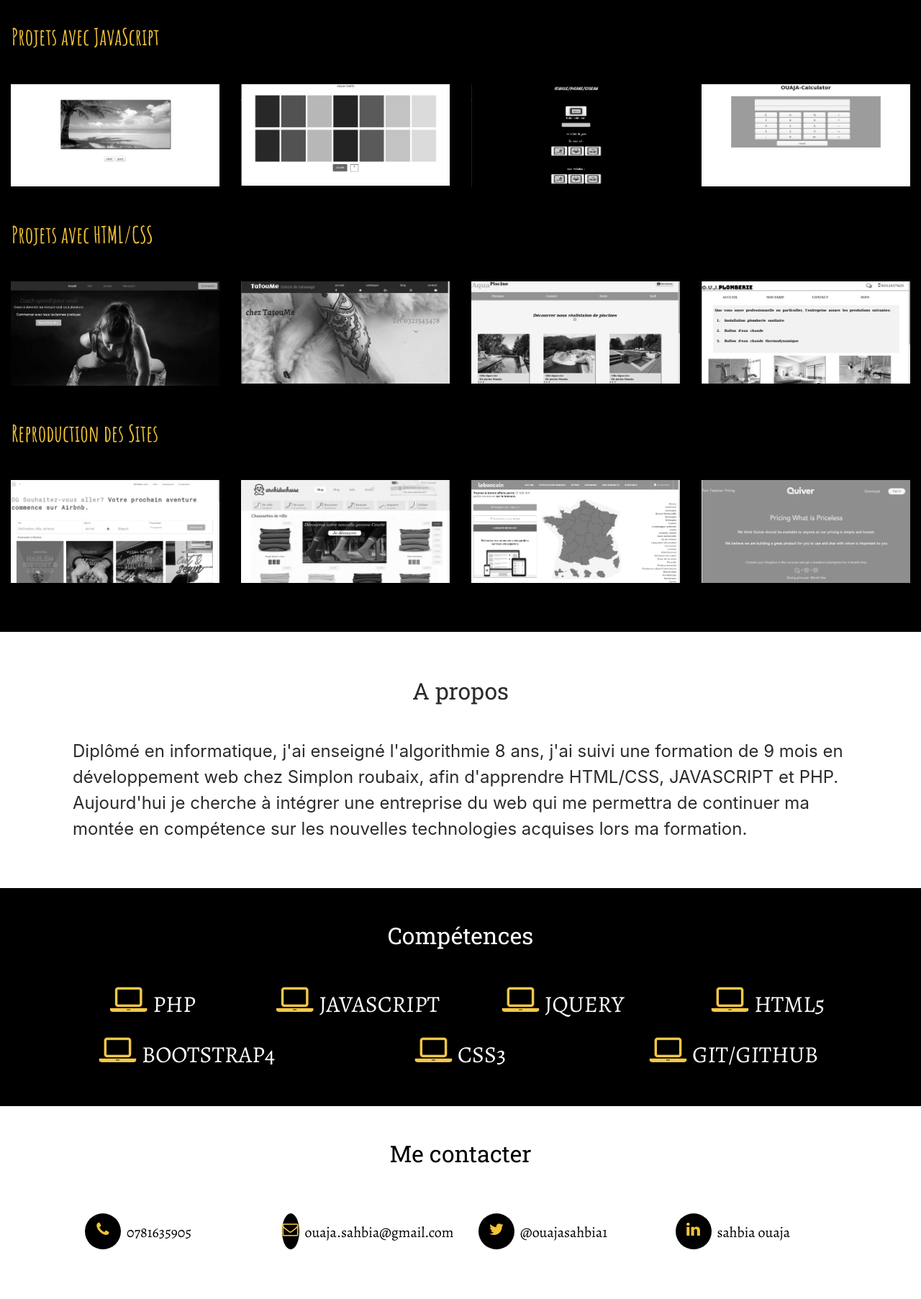
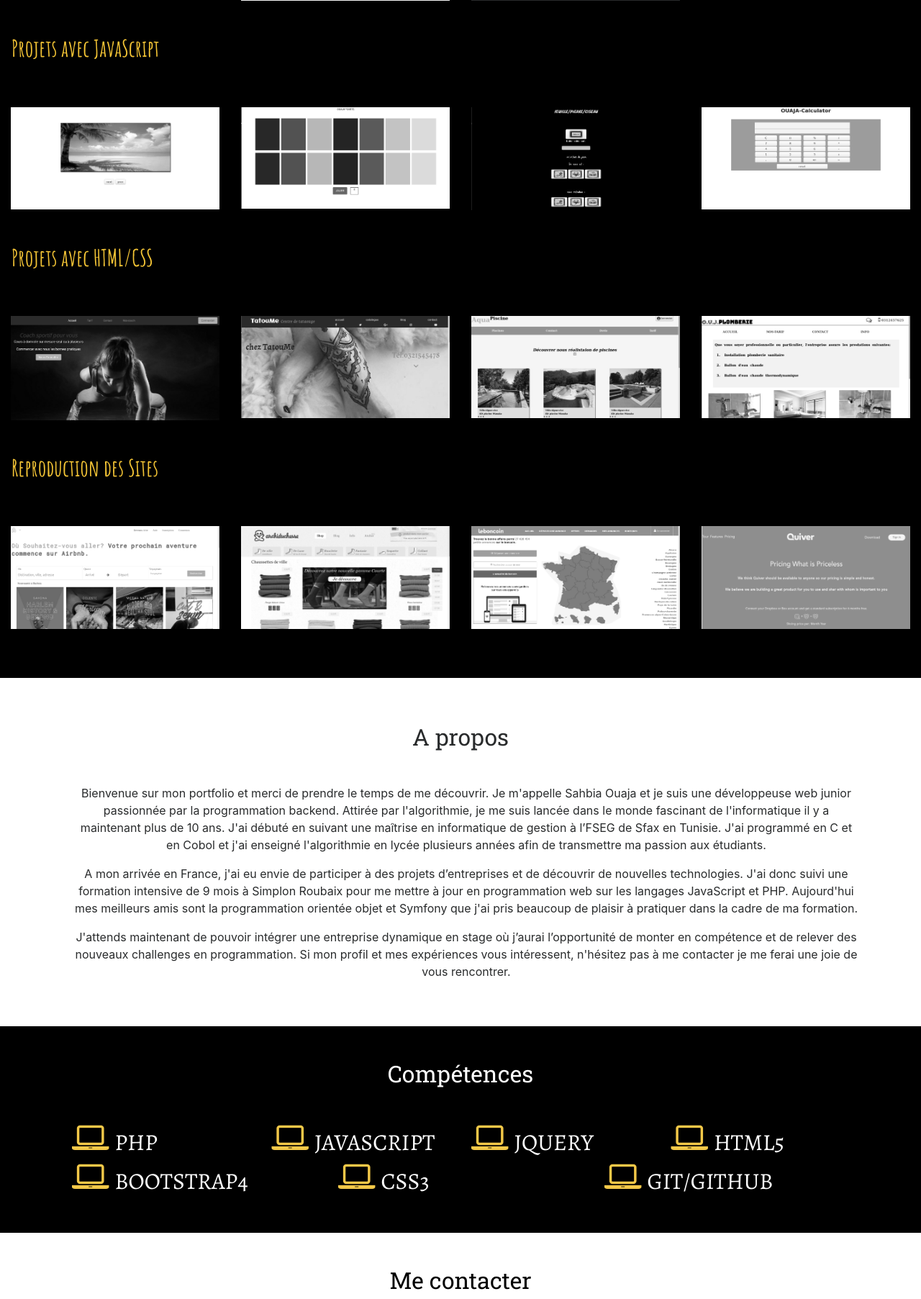
Before and after one commit to bettoumi/portfolio, a PHP site: page /index.html in a window 1280 px wide. Shown: the part 995-2800 px from the top of the page at 72% size. Run offline with PHP 8.4, Linux system fonts and the light colour scheme; some web fonts are replaced.

Commit message:
add a propos

```diff
--- a/css/main.css
+++ b/css/main.css
@@ -264,7 +264,8 @@ body
 }
 .aboutmetext
 {
-   font-size: 1.5em;
+   font-size: 1em;
+   text-align: center;
 }
 
 
@@ -370,15 +371,15 @@ body
   width: 100%;
   left: 0;
   right: 0;
-  padding: 20px 40px;
+  padding: 10px 40px;
   text-align: center;
   top: 5%;
    transition: all 0.8s  ease-in;
   transform: translateY(0);
    color:rgb(242,195,53);
-   font-size: 18px;
+   font-size: 12px;
    font-family: 'Alegreya', serif;
-    letter-spacing: .2em;
+    letter-spacing: .1em;
 
 
 }
@@ -541,7 +542,7 @@ body
 .footer-portfolio
 {
   background-color: black;
-  height: 200px;
+  height: 50px;
   color: white;
 }
 
@@ -583,7 +584,11 @@ body
 
 }
 
+.projet-description .projet-description-contenu
+{
 
+font-size: 18px;
+}
 
  /* ==========================================================================
                         STYLE FOR DESKTOP
--- a/index.html
+++ b/index.html
@@ -69,58 +69,58 @@
         <div class="mt-5 projets col-12">
                   <h2 class="realise-titre subFont mb-5 ml-3">Projets avec PHP</h2>
           <article class="reproduction row">
-           <a  class="col-12 col-md-6 col-xl-3" href="https://github.com/bettoumi/bookCatalog">
-              <figure class="proj " id="proj1">
+           <a  class="col-12 col-md-6 col-xl-3 mt-3" href="https://github.com/bettoumi/bookCatalog">
+              <figure class="proj  " id="proj1">
 
                  <img src="img/bibliothéque.png" class="img-fluid" alt="gestionlivre">
 
                  <div class="projet-description">
                    <div class="projet-description-contenu">
-                       <p class="titre-1">OUAJA</p>
+                       <p class="titre-1">Application bibliothèque</p>
                        <hr class="sous-titre">
-                      <p>Gestion des livres(projet en POO PHP) for simplon-2017</p>
+                      <p>Gestion de livres en POO et PHP</p>
                     </div>
                  </div>
               </figure>
               </a>
-              <a href="https://github.com/bettoumi/car_handle" class="col-12 col-md-6 col-xl-3">
+              <a href="https://github.com/bettoumi/car_handle" class="col-12 col-md-6 col-xl-3 mt-3">
                   <figure class="proj">
 
                      <img src="img/gestionVehicles.png" class="img-fluid" alt="gestion des véhicles">
 
                      <div class="projet-description">
                        <div class="projet-description-contenu">
-                           <p class="titre-1">OUAJA</p>
+                           <p class="titre-1">Application  car-Handle</p>
                            <hr class="sous-titre">
-                          <p> Application gestion des véhicules for simplon-2017</p>
+                          <p>Gestion des véhicules en POO et PHP</p>
                         </div>
                      </div>
                   </figure>
 
              </a>
-             <a href="https://github.com/bettoumi/batiment-project" class="col-12 col-md-6 col-xl-3">
+             <a href="https://github.com/bettoumi/batiment-project" class="col-12 col-md-6 col-xl-3 mt-3">
                   <figure class="proj">
 
                      <img src="img/batimentprojet.png" class="img-fluid" alt="gestion projet batiment">
 
                      <div class="projet-description">
                        <div class="projet-description-contenu">
-                           <p class="titre-1">OUAJA</p>
+                           <p class="titre-1">Batiment project</p>
                            <hr class="sous-titre">
-                           <p> Gestion des projets batiment en PHP(POO) simplon-2017</p>
+                           <p> Gestion des projets de batiment en  PHP </p>
                         </div>
                      </div>
                   </figure>
              </a>
-             <a href="https://github.com/bettoumi/bank_acount" class="col-12 col-md-6 col-xl-3">
+             <a href="https://github.com/bettoumi/bank_acount" class="col-12 col-md-6 col-xl-3 mt-3">
               <figure class="proj">
 
                    <img src="img/bankacount.png" class="img-fluid" alt="siteblomberie">
                    <div class="projet-description">
                    <div class="projet-description-contenu">
-                       <p class="titre-1">OUAJA</p>
+                       <p class="titre-1">Application bank_acount </p>
                        <hr class="sous-titre">
-                       <p>Getion des comptes bancaire(POO-PHP)-2017</p>
+                       <p>Getion des comptes bancaire en PHP</p>
                     </div>
                  </div>
 
@@ -132,60 +132,60 @@
        <!-- project witdh javascript et jquery -->
         <h2 class="realise-titre subFont ml-3 mt-5 mb-5">Projets avec JavaScript</h2>
         <article class="creation mt-3 mb-3 row">
-        <a href="https://github.com/bettoumi/slide" class="col-12 col-md-6 col-xl-3">
+        <a href="https://github.com/bettoumi/slide" class="col-12 col-md-6 col-xl-3 mt-3">
             <figure class="proj">
 
                  <img src="img/slider.png" class="img-fluid" alt="siteairbnb">
 
                  <div class="projet-description">
                    <div class="projet-description-contenu">
-                       <p class="titre-1">OUAJA</p>
+                       <p class="titre-1">Slide</p>
                        <hr class="sous-titre">
                       <p> Un  slider fait avec Javscript</p>
                     </div>
                  </div>
               </figure>
           </a>
-          <a href="https://github.com/bettoumi/jeuxcarte" class="col-12 col-md-6 col-xl-3">
+          <a href="https://github.com/bettoumi/jeuxcarte" class="col-12 col-md-6 col-xl-3 mt-3">
               <figure class="proj">
 
                  <img src="img/jeuxcarte.png" class="img-fluid" alt="siteleboncoin">
 
                   <div class="projet-description">
                    <div class="projet-description-contenu">
-                       <p class="titre-1">OUAJA</p>
+                       <p class="titre-1">Jeux De Carte</p>
                        <hr class="sous-titre">
-                       <p>Jeux Carte avec Javascript  for simplon-2017</p>
+                       <p>Jeux Carte avec Javascript </p>
                     </div>
                  </div>
 
               </figure>
              </a>
-              <a href="https://bettoumi.github.io/feuillecis…" class="col-12 col-md-6 col-xl-3">
+              <a href="https://bettoumi.github.io/feuillecis…" class="col-12 col-md-6 col-xl-3 mt-3">
               <figure class="proj ">
 
                  <img src="img/feuilleceseau.png" class="img-fluid" alt="jeux feuilleciseau">
 
                   <div class="projet-description">
                    <div class="projet-description-contenu">
-                       <p class="titre-1">OUAJA</p>
+                       <p class="titre-1">Jeux Feuille-Ciseau</p>
                        <hr class="sous-titre">
-                       <p>Jeux feuille-ciseau  for simplon-2017</p>
+                       <p>Jeux feuille-ciseau avec Javascript  </p>
                   </div>
                   </div>
 
               </figure>
             </a>
-              <a href="https://github.com/bettoumi/calculator" class="col-12 col-md-6 col-xl-3">
+              <a href="https://github.com/bettoumi/calculator" class="col-12 col-md-6 col-xl-3 mt-3">
                   <figure class="proj ">
 
                      <img src="img/calculato.png" class="img-fluid" alt="siteblomberie">
 
                       <div class="projet-description">
                        <div class="projet-description-contenu">
-                           <p class="titre-1">OUAJA</p>
+                           <p class="titre-1">Calculator</p>
                            <hr class="sous-titre">
-                           <p>Calculatrice avec javasript  for simplon-2017</p>
+                           <p>Calculatrice avec javasript  </p>
                         </div>
                       </div>
                   </figure>
@@ -194,58 +194,58 @@
           </article>
                      <h2 class="realise-titre subFont ml-3 mt-5 mb-5">Projets avec HTML/CSS </h2>
           <article class="reproduction row">
-           <a  class="col-12 col-md-6 col-xl-3" href="https://github.com/bettoumi/coachsportif">
+           <a  class="col-12 col-md-6 col-xl-3 mt-3" href="https://github.com/bettoumi/coachsportif">
               <figure class="proj " id="proj1">
 
                  <img src="img/coachspotif.png" class="img-fluid" alt="coashsportif">
 
                  <div class="projet-description">
                    <div class="projet-description-contenu">
-                       <p class="titre-1">OUAJA</p>
+                       <p class="titre-1">CoachSportif</p>
                        <hr class="sous-titre">
-                      <p> Coach-sportif for simplon-2017</p>
+                      <p> Coach-sportif avec html/css </p>
                     </div>
                  </div>
               </figure>
               </a>
-              <a href="https://github.com/bettoumi/tatoueur" class="col-12 col-md-6 col-xl-3">
+              <a href="https://github.com/bettoumi/tatoueur" class="col-12 col-md-6 col-xl-3 mt-3">
                   <figure class="proj">
 
                      <img src="img/tatoeur.png" class="img-fluid" alt="sitetatoeur">
 
                      <div class="projet-description">
                        <div class="projet-description-contenu">
-                           <p class="titre-1">OUAJA</p>
+                           <p class="titre-1">Tatoueur</p>
                            <hr class="sous-titre">
-                          <p> Tatoeur for simplon-2017</p>
+                          <p> site tatoueur avec html5/css3 </p>
                         </div>
                      </div>
                   </figure>
 
              </a>
-             <a href="https://github.com/bettoumi/sitepiscine" class="col-12 col-md-6 col-xl-3">
+             <a href="https://github.com/bettoumi/sitepiscine" class="col-12 col-md-6 col-xl-3 mt-3">
                   <figure class="proj">
 
                      <img src="img/piscine2.png" class="img-fluid" alt="sitepiscine">
 
                      <div class="projet-description">
                        <div class="projet-description-contenu">
-                           <p class="titre-1">OUAJA</p>
+                           <p class="titre-1">Vente iscine</p>
                            <hr class="sous-titre">
-                           <p> Vente piscine for simplon-2017</p>
+                           <p> Vente piscine avec hmtl5/css3</p>
                         </div>
                      </div>
                   </figure>
              </a>
-             <a href="https://github.com/bettoumi/siteplomberie" class="col-12 col-md-6 col-xl-3">
+             <a href="https://github.com/bettoumi/siteplomberie" class="col-12 col-md-6 col-xl-3 mt-3">
               <figure class="proj">
 
                    <img src="img/blomberie.png" class="img-fluid" alt="siteblomberie">
                    <div class="projet-description">
                    <div class="projet-description-contenu">
-                       <p class="titre-1">OUAJA</p>
+                       <p class="titre-1">plomberie</p>
                        <hr class="sous-titre">
-                       <p>Plomberie for simplon-2017</p>
+                       <p> Site plomberie  avec html5/css3</p>
                     </div>
                  </div>
 
@@ -255,59 +255,59 @@
 
                   <h2 class="realise-titre subFont ml-3 mt-5 mb-5">Reproduction des Sites</h2>
           <article class="creation mt-3 row">
-          <a href="https://github.com/bettoumi/airbnb" class="col-12 col-md-6 col-xl-3">
+          <a href="https://github.com/bettoumi/airbnb" class="col-12 col-md-6 col-xl-3 mt-3">
             <figure class="proj">
 
                  <img src="img/airbnb.png" class="img-fluid" alt="siteairbnb">
 
                  <div class="projet-description">
                    <div class="projet-description-contenu">
-                       <p class="titre-1">OUAJA</p>
+                       <p class="titre-1">Airbnb</p>
                        <hr class="sous-titre">
-                      <p> Reproduction Airbnb for simplon-2017</p>
+                      <p> Reproduction Airbnb html5/css3</p>
                     </div>
                  </div>
               </figure>
            </a>
-           <a href="https://github.com/bettoumi/archiduchesse" class="col-12 col-md-6 col-xl-3">
+           <a href="https://github.com/bettoumi/archiduchesse" class="col-12 col-md-6 col-xl-3 mt-3">
               <figure class="proj ">
 
                  <img src="img/archiduchesse.png" class="img-fluid" alt="siteleboncoin">
 
                   <div class="projet-description">
                    <div class="projet-description-contenu">
-                       <p class="titre-1">OUAJA</p>
+                       <p class="titre-1">Archiduchesse</p>
                        <hr class="sous-titre">
-                       <p>Reproduction Archiduchesse  for simplon-2017</p>
+                       <p>Reproduction Archiduchesse html5/css3</p>
                     </div>
                  </div>
 
               </figure>
           </a>
-            <a href="https://github.com/bettoumi/leboncoin" class="col-12 col-md-6 col-xl-3">
+            <a href="https://github.com/bettoumi/leboncoin" class="col-12 col-md-6 col-xl-3 mt-3">
               <figure class="proj">
 
                  <img src="img/leboncoin.png" class="img-fluid" alt="sitepiscine">
 
                   <div class="projet-description">
                    <div class="projet-description-contenu">
-                       <p class="titre-1">OUAJA</p>
+                       <p class="titre-1">Le boncoin</p>
                        <hr class="sous-titre">
-                       <p>Reproduction Leboncoin  for simplon-2017</p>
+                       <p>Reproduction Leboncoin  html5/css3</p>
                   </div>
                   </div>
               </figure>
              </a>
-             <a href="https://github.com/ilyesjr/quiveure" class="col-12 col-md-6 col-xl-3">
+             <a href="https://github.com/ilyesjr/quiveure" class="col-12 col-md-6 col-xl-3 mt-3">
               <figure class="proj">
 
                  <img src="img/princing.png" class="img-fluid" alt="siteblomberie">
 
                   <div class="projet-description">
                    <div class="projet-description-contenu">
-                       <p class="titre-1">OUAJA</p>
+                       <p class="titre-1">Quiver</p>
                        <hr class="sous-titre">
-                       <p>Reproduction Quiver  for simplon-2017</p>
+                       <p>Reproduction Quiver </p>
                     </div>
                   </div>
               </figure>
@@ -329,9 +329,12 @@
     <h2 class="text-center titlesection mb-5 mt-3""> A propos </h2>
     <div class="container">
        <p class="ml-3  aboutmetext ">
-       Diplômé en informatique, j'ai enseigné l'algorithmie 8 ans,
-       j'ai suivi  une formation de 9 mois en  développement web chez Simplon roubaix, afin d'apprendre HTML/CSS, JAVASCRIPT et PHP.
-       Aujourd'hui je cherche à intégrer une entreprise du web qui me permettra de continuer ma montée en compétence sur les nouvelles technologies acquises lors ma formation.
+
+     Bienvenue sur mon portfolio et merci de prendre le temps de me découvrir. Je m'appelle Sahbia Ouaja et je suis une développeuse web junior passionnée par la programmation backend. Attirée par l'algorithmie, je me suis lancée dans le monde fascinant de l'informatique il y a maintenant plus de 10 ans. J'ai débuté en suivant une maîtrise en informatique de gestion à l’FSEG de Sfax en Tunisie. J'ai programmé en C et en Cobol et j'ai enseigné l'algorithmie en lycée plusieurs années afin de transmettre ma passion aux étudiants.</p>
+
+<p class="ml-3  aboutmetext ">A mon arrivée en France, j'ai eu envie de participer à des projets d’entreprises et de découvrir de nouvelles technologies. J'ai donc suivi une formation intensive de 9 mois à Simplon Roubaix pour me mettre à jour en programmation web sur les langages JavaScript et PHP. Aujourd'hui mes meilleurs amis sont la programmation orientée objet et Symfony que j'ai pris beaucoup de plaisir à pratiquer dans la cadre de ma formation. </p>
+
+<p class="ml-3  aboutmetext ">J'attends maintenant de pouvoir intégrer une entreprise dynamique en stage où j’aurai l’opportunité de monter en compétence et de relever des nouveaux challenges en programmation. Si mon profil et mes expériences vous intéressent, n'hésitez pas à me contacter je me ferai une joie de vous rencontrer.
       </p>
     </div>
 
@@ -345,7 +348,7 @@
 
                 <h2 class="text-center mb-5 titlesection">Compétences</h2>
             <div class="container">
-             <div class="row text-center mb-3">
+             <div class="row m-auto mb-3">
                <div class="comp col-12 col-md-6 col-lg-3">
                     <i class="fa fa-laptop colicone   mr-2 fa-3x" aria-hidden="true"> </i><span class="comptitre">PHP</span>
 
@@ -366,12 +369,12 @@
 
            </div>
           <div class="container">
-                 <div class="row text-center">
+                 <div class="row m-auto">
                    <div class=" comp col-12 col-md-6 col-lg-4">
                         <i class="fa fa-laptop colicone   mr-2 fa-3x" aria-hidden="true"> </i><span class="comptitre">BOOTSTRAP4</span>
 
                    </div>
-                    <div class="  comp col-12 col-md-6 col-lg-4">
+                    <div class=" comp col-12 col-md-6 col-lg-4">
                         <i class="fa fa-laptop colicone  mr-2 fa-3x" aria-hidden="true"> </i><span class="comptitre">CSS3</span>
 
                    </div>
@@ -401,45 +404,40 @@
     <h2 class="text-center titrecontact  titlesection pt-5">Me contacter</h2>
     <div class="container">
     <div class="row  pt-5 ml-2 mr-2">
-         <article class="col-12 col-md-12 col-lg-12 reseau">
+         <article class="col-12 col-md-12 col-lg-12 reseau text-center">
            <div class="row">
 
-              <div class="col-12 col-md-6 col-xl-3">
-                <div class="d-flex">
-                    <div class="text-center icone ">
-                          <a href="#"><i class="fa fa-phone" aria-hidden="true"></i>
+              <div class="col-6 col-md-6 col-xl-3 mt-3">
+
+                    <div class="m-auto icone">
+                          <a href="href="tel:+0781635905"><i class="fa fa-phone" aria-hidden="true"></i>
                         </i></a>
+                      </div>
 
-                     </div>
-                     <span class="mb-3 mx-2 d-flex align-items-center element">0781635905</span>
-                </div>
 
               </div>
-            <div class="col-12 col-md-6 col-xl-3">
-              <div class="d-flex">
-                <div class="text-center icone">
+            <div class="col-6 col-md-6 col-xl-3 mt-3">
+
+                <div class="m-auto icone">
                    <a href="mailto:ouaja.sahbia@gmail.com"><i class="fa fa-envelope-o" aria-hidden="true"></i>
                    </i></a>
                  </div>
-                <span class="mb-3 mx-2 d-flex align-items-center element">ouaja.sahbia@gmail.com</span>
-              </div>
+
             </div>
 
-            <div class="col-12 col-md-6 col-xl-3">
-              <div class="d-flex">
-                 <div class="icone text-center">
+            <div class=" text-center col-6 col-md-6 col-xl-3 mt-3">
+
+                 <div class="icone m-auto">
                       <a href="https://twitter.com/ouajasahbia1"><i class="fa fa-twitter"></i></a>
                  </div>
-                  <span class="mb-3 mx-2 d-flex align-items-center element">@ouajasahbia1</span>
-              </div>
+
             </div>
-            <div class="col-12 col-md-6 col-xl-3">
-              <div class="d-flex">
-                 <div class="text-center icone">
+            <div class=" text-center col-6 col-md-6 col-xl-3 mt-3">
+
+                 <div class="icone m-auto">
                        <a href="https://www.linkedin.com/feed/?trk="><i class="fa fa-linkedin"></i></a>
                  </div>
-                   <span class="mb-3 mx-2 d-flex align-items-center element">sahbia ouaja</span>
-              </div>
+
             </div>
 
            </div>
```
